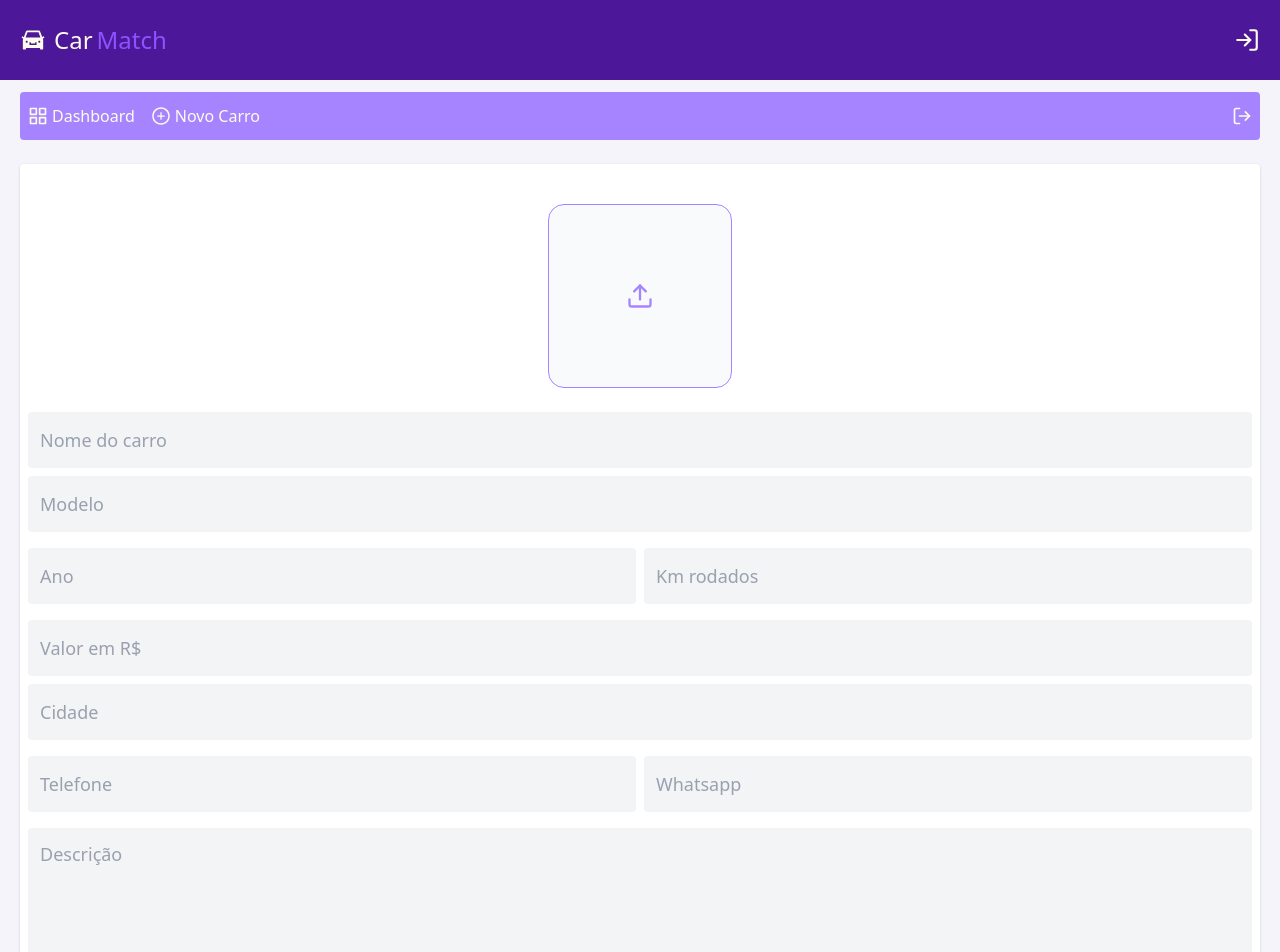
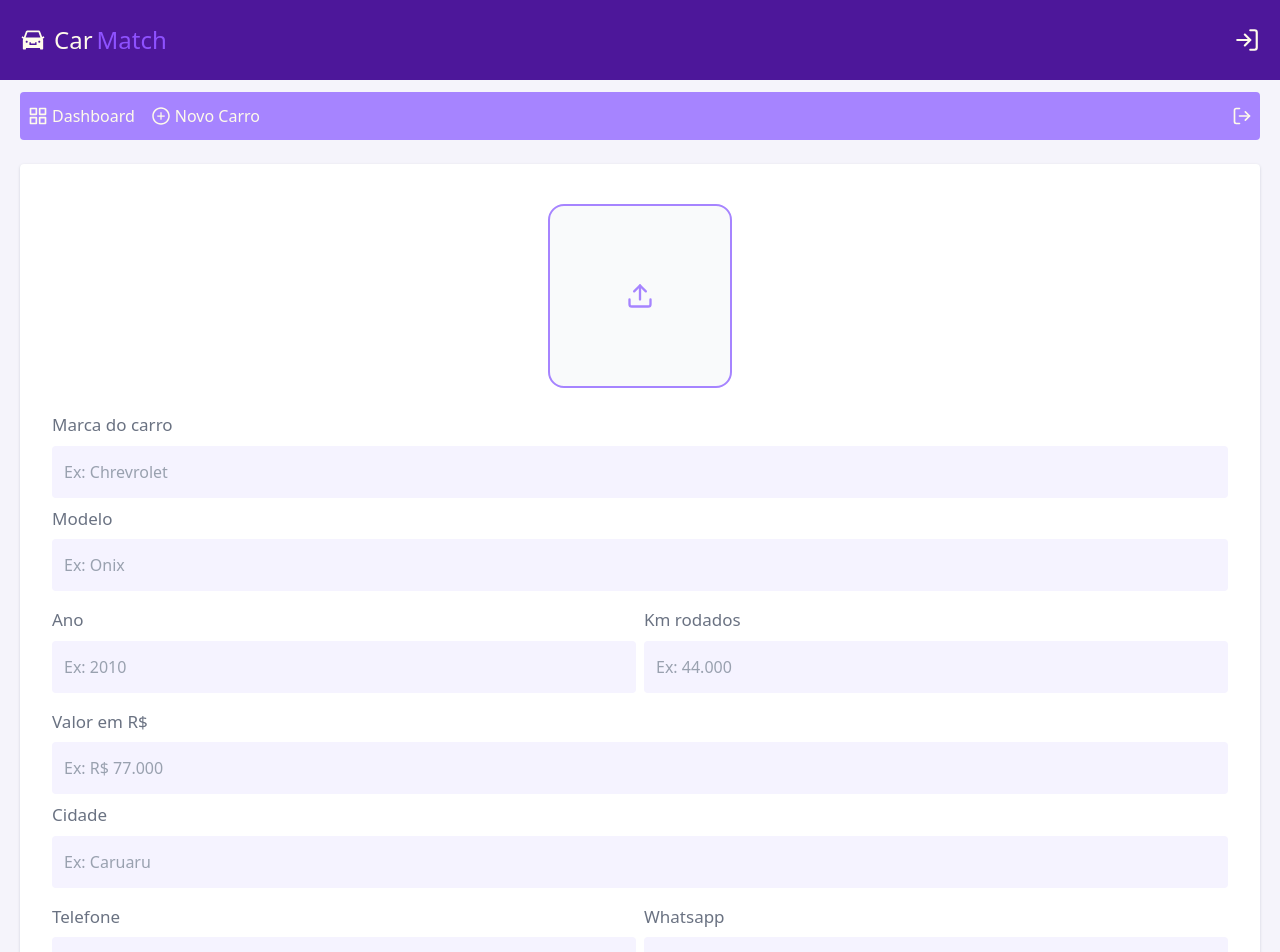
Before and after one commit to Paula-Stefany/car-match-platform, a React (Vite) app: page /dashboard/new in a window 1280 px wide. Shown: the top 952 px of the page. Built offline with nearby package versions, Linux system fonts and the light colour scheme; no server answers.

Commit message:
refatorando o schema e componentizando os inputs do dashboard

```diff
--- /dev/null
+++ b/src/components/inputDashboard/index.tsx
@@ -0,0 +1,28 @@
+import type { UseFormRegister } from "react-hook-form";
+
+
+interface InputDashboardProps{
+    type: string;
+    name: string;
+    placeholder: string;
+    // eslint-disable-next-line @typescript-eslint/no-explicit-any
+    register: UseFormRegister<any>;
+    error?: string;
+    id: string;
+    label: string
+}
+
+
+export function InputDashboard({type, name, placeholder, register, error, id, label}: InputDashboardProps){
+
+    const registerOptions = type === 'number' ? { valueAsNumber: true } : undefined;
+
+    return (
+
+        <div className="w-full">
+            <label className="text-gray-500 font-medium text-[17px] flex mb-2 cursor-pointer w-fit" htmlFor={id}>{label}</label>
+            <input className="w-full h-13 bg-violet-50 px-3 text-[16px] border-none rounded outline-none placeholder:text-gray-400" type={type} id={id} placeholder={placeholder} {...register(name, registerOptions)}/>
+            {error && <span className="text-red-700 ">{error}</span>}
+        </div>
+    )
+}
--- a/src/pages/dashboard/new/index.tsx
+++ b/src/pages/dashboard/new/index.tsx
@@ -2,81 +2,115 @@ import { Container } from "../../../components/container"
 import { DashboardHeader } from "../../../components/panelHeader"
 import { FiUpload } from "react-icons/fi"
 import { useForm } from "react-hook-form"
-import { Input } from "../../../components/input"
+import { InputDashboard } from "../../../components/inputDashboard"
 import { z } from 'zod'
 import { zodResolver } from "@hookform/resolvers/zod"
 
 
 const schema = z.object({
-  name: z.string().nonempty('* O nome do carro é obrigatório').max(70, {message: 'Máximo de 70 caracteres'}),
-  model: z.string().nonempty('* O modelo do carro é obrigatório').max(60, {message: 'Máximo de 60 caracteres'}),
+  name: z.string()
+  .nonempty('* O nome do carro é obrigatório')
+  .max(70, {message: 'Máximo de 70 caracteres'}),
+
+  model: z.string()
+  .nonempty('* O modelo do carro é obrigatório')
+  .max(60, {message: 'Máximo de 60 caracteres'}),
+
   year: z.number({
     required_error: 'O ano é obrigatório',
     invalid_type_error: 'O ano deve ser um número válido'
-  }).int('O ano deve ser um número inteiro'),
+  })
+  .int('O ano deve ser um número inteiro')
+  .min(1900, {message: 'O ano do carro precisa ser no mínimo 1900'})
+  .max(2025, {message: 'O ano do carro não pode ultrapassar 2025'}),
 
-  km:  z.string()
-  .nonempty("Quilometragem é obrigatória")
+  km: z.number()
+  .nonnegative()
+  .max(1000000, {message: 'O valor em km não pode ultrapassar 1.000.000'}),
+
+  value: z.number()
+  .nonnegative()
+  .max(10000000, {message: 'O valor não pode ser maior que R$ 10.000.000'}),
+
+  city: z.string().nonempty('A cidade é obrigatória').max(70, {message: 'O nome da cidade é obrigatório'}),
+
+  telephone: z.string()
+  .max(10, {message: 'Digite um telefone válido'})
+  .optional(),
+
+  whatsapp: z.string()
+  .nonempty('O whatsapp é obrigatório')
   .transform((val) => {
 
-    const cleaned =
-    val.replace(/\s/gi, '')
-    .replace(/,/gi, '')
-    .replace(/\./gi, '');
+    val = val.replace(/\s/gi, '')
+    val = val.replace(/\(/gi, '')
+    val = val.replace(/\)/gi, '')
+    val = val.replace(/-/gi, '');
 
-    return Number(cleaned);
+    return val;
   })
-  .refine((num) => !isNaN(num), { message: "Deve ser um número válido" })
-  .refine((num) => num >= 0, { message: "Deve ser maior ou igual a zero" })
-  .refine((num) => num <= 1000000, { message: "Valor máximo permitido é 1.000.000" }),
+  .refine((val) => val.length === 11, {
+    message: 'Digite um número de whatsapp válido'
+  }),
 
-  value: z.string().nonempty('Valor é obrigatório').transform((val) => {
-    const cleaned =
-    val.replace(/\s/gi, '')
-    .replace(/\./gi, '')
-    .replace(',', '.');
-    return Number(cleaned);
-  })
-  .refine((num) => !isNaN(num), {message: 'Digite um valor válido'})
-  .refine((num) => num <= 10000000, {message: 'Valor máximo é R$ 10.000.000'}),
-
-  city: z.string().nonempty('A cidade é obrigatória').max(70, {message: 'O nome da cidade é obrigatório'}),
-  telephone: z.string().max(10, {message: 'Digite um telefone válido'}).optional(),
-  whatsapp: z.string().nonempty('O whatsapp é obrigatório').length(11, {message: 'Digite um número válido'}),
   description: z.string().max(600, {message: 'Digite até 600 caracteres'}).optional(),
   image_url: z.string().nonempty('Porfavor, insira a imagem do carro')
 
 })
 
+type CarFormData = z.input<typeof schema>;
 
 
 export function New() {
 
+
+  const { register, handleSubmit, formState: { errors }  } = useForm<CarFormData>({
+    resolver: zodResolver(schema),
+    mode: 'onChange'
+
+  })
+
+  function onSubmit(data: CarFormData){
+    console.log(data);
+  }
+
   return (
     <Container>
       <DashboardHeader/>
-      <div className="w-full flex flex-col gap-6 bg-white my-6 py-10 shadow shadow-gray-300 rounded px-2">
-        <button className="w-46 h-46 bg-gray-50 flex m-auto items-center justify-center border border-violet-400 rounded-2xl">
+      <div className="w-full flex flex-col gap-6 bg-white my-6 py-10 shadow shadow-gray-300 rounded px-2 md:px-8">
+        <button className="w-46 h-46 bg-gray-50 flex m-auto items-center justify-center border-2 border-violet-400 rounded-2xl">
           <FiUpload className="absolute text-violet-400" size={28}/>
           <input className="opacity-0 cursor-pointer" type="file" accept="image/"/>
 
         </button>
-        <form className="flex flex-col text-gray-600 gap-2" action="">
-          <input className="w-full h-14 bg-gray-100 px-3 text-lg border-none rounded outline-none placeholder:text-gray-400" type="text" placeholder="Nome do carro" />
-          <input className="w-full h-14 bg-gray-100 px-3 text-lg border-none rounded outline-none placeholder:text-gray-400" type="text" placeholder="Modelo" />
+        <form className="flex flex-col text-gray-600 gap-2" onSubmit={handleSubmit(onSubmit)}>
+
+          <InputDashboard id="name" type='text' name="name" label="Marca do carro" placeholder="Ex: Chrevrolet" register={register} error={errors.name?.message}/>
+
+          <InputDashboard id="model" type='text' name="model" label="Modelo" placeholder="Ex: Onix" register={register} error={errors.model?.message}/>
+
           <div className="flex flex-col gap-2 md:flex-row md:my-2">
-            <input className="w-full h-14 bg-gray-100 px-3 text-lg border-none rounded outline-none placeholder:text-gray-400" type="text" placeholder="Ano" />
 
-            <input className="w-full h-14 bg-gray-100 px-3 text-lg border-none rounded outline-none placeholder:text-gray-400" type="text" placeholder="Km rodados" />
+            <InputDashboard id="year" type='number' name="year" label="Ano" placeholder="Ex: 2010" register={register} error={errors.year?.message}/>
+
+            <InputDashboard id="km" type='number' name="km" label="Km rodados" placeholder="Ex: 44.000" register={register} error={errors.km?.message}/>
+
           </div>
-          <input className="w-full h-14 bg-gray-100 px-3 text-lg border-none rounded outline-none placeholder:text-gray-400" type="text" placeholder="Valor em R$" />
-          <input className="w-full h-14 bg-gray-100 px-3 text-lg border-none rounded outline-none placeholder:text-gray-400" type="text" placeholder="Cidade" />
+
+          <InputDashboard id="value" type='number' name="value" label="Valor em R$" placeholder="Ex: R$ 77.000" register={register} error={errors.value?.message}/>
+
+          <InputDashboard id="city" type='text' name="city" label="Cidade" placeholder="Ex: Caruaru" register={register} error={errors.city?.message}/>
+
           <div className="flex flex-col gap-2 md:flex-row md:my-2">
-            <input className="w-full h-14 bg-gray-100 px-3 text-lg border-none rounded outline-none placeholder:text-gray-400" type="text" placeholder="Telefone" />
-            <input className="w-full h-14 bg-gray-100 px-3 text-lg border-none rounded outline-none placeholder:text-gray-400" type="text" placeholder="Whatsapp" />
+
+            <InputDashboard id="telephone" type='text' name="telephone" label="Telefone" placeholder="(xx) xxxx-xxxx" register={register} error={errors.telephone?.message}/>
+
+            <InputDashboard id="whatsapp" type='text' name="whatsapp" label="Whatsapp" placeholder="(xx) xxxxx-xxxx" register={register} error={errors.whatsapp?.message}/>
+
           </div>
-          <textarea maxLength={500} rows={4} className="w-full bg-gray-100 px-3 py-3 text-lg border-none rounded outline-none placeholder:text-gray-400" placeholder="Descrição" />
-          <button className="w-full h-14 bg-violet-900 rounded mt-4 text-lg text-amber-50 cursor-pointer font-medium">
+          <label className="text-gray-500 font-medium text-lg flex mb-2 cursor-pointer w-fit" htmlFor="description">Descrição</label>
+          <textarea id='description' maxLength={500} rows={4} className="w-full bg-violet-50 px-3 py-3 text-[16px] border-none rounded outline-none placeholder:text-gray-400" placeholder="Carro revisado com IPVA pago, pneus novos." />
+          <button className="w-full h-13 bg-violet-900 rounded mt-4 text-[17px] text-amber-50 cursor-pointer font-medium">
             Cadastrar
           </button>
         </form>
```
